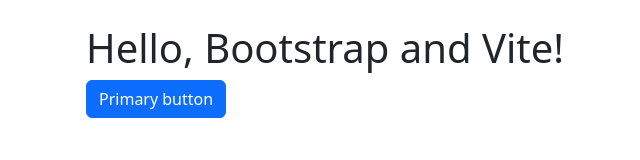
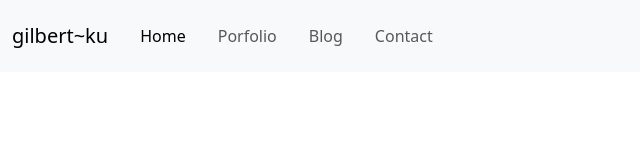
Before and after one commit to gilbert-ku/gilbert-portfolio-vite, a website built with Vite: page src/index.html in a window 1280 px wide. Shown: the whole page, without its empty margins (0-640 px from the left). Built offline with nearby package versions, Linux system fonts and the light colour scheme.

Commit message:
add navbar

```diff
--- a/src/index.html
+++ b/src/index.html
@@ -7,9 +7,27 @@
     <script type="module" src="./js/main.js"></script>
   </head>
   <body>
-    <div class="container py-4 px-3 mx-auto">
-      <h1>Hello, Bootstrap and Vite!</h1>
-      <button class="btn btn-primary">Primary button</button>
-    </div>
+    <nav class="navbar navbar-expand-lg bg-body-tertiary ">
+        <div class="container-fluid">
+          <a class="navbar-brand" href="#">gilbert~ku</a>
+          <button class="navbar-toggler" type="button" data-bs-toggle="collapse" data-bs-target="#navbarNavAltMarkup" aria-controls="navbarNavAltMarkup" aria-expanded="false" aria-label="Toggle navigation">
+            <span class="navbar-toggler-icon"></span>
+          </button>
+          <div class="collapse navbar-collapse " id="navbarNavAltMarkup">
+            <div class="navbar-nav ">
+              <a class="nav-link active m-2" aria-current="page" href="#">Home</a>
+              <a class="nav-link m-2" href="#">Porfolio</a>
+              <a class="nav-link m-2" href="#">Blog</a>
+              <a class="nav-link m-2" aria-disabled="true">Contact</a>
+            </div>
+          </div>
+        </div>
+      </nav>
+    <div class="container py-4 px-3 mx-auto" >
+
+
+
+
+
   </body>
 </html>
```
Also changed, not shown: src/images/linkedIn_profile-removebg (1).png (added).
